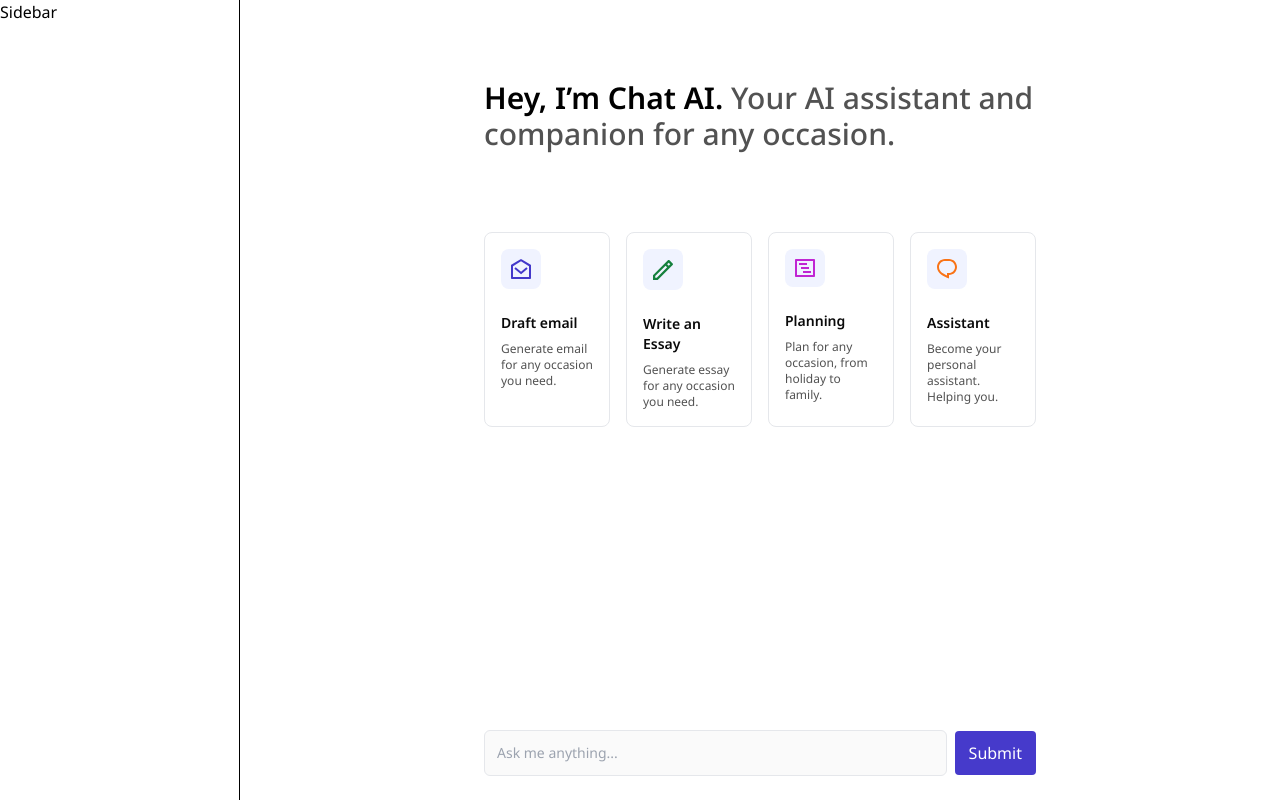
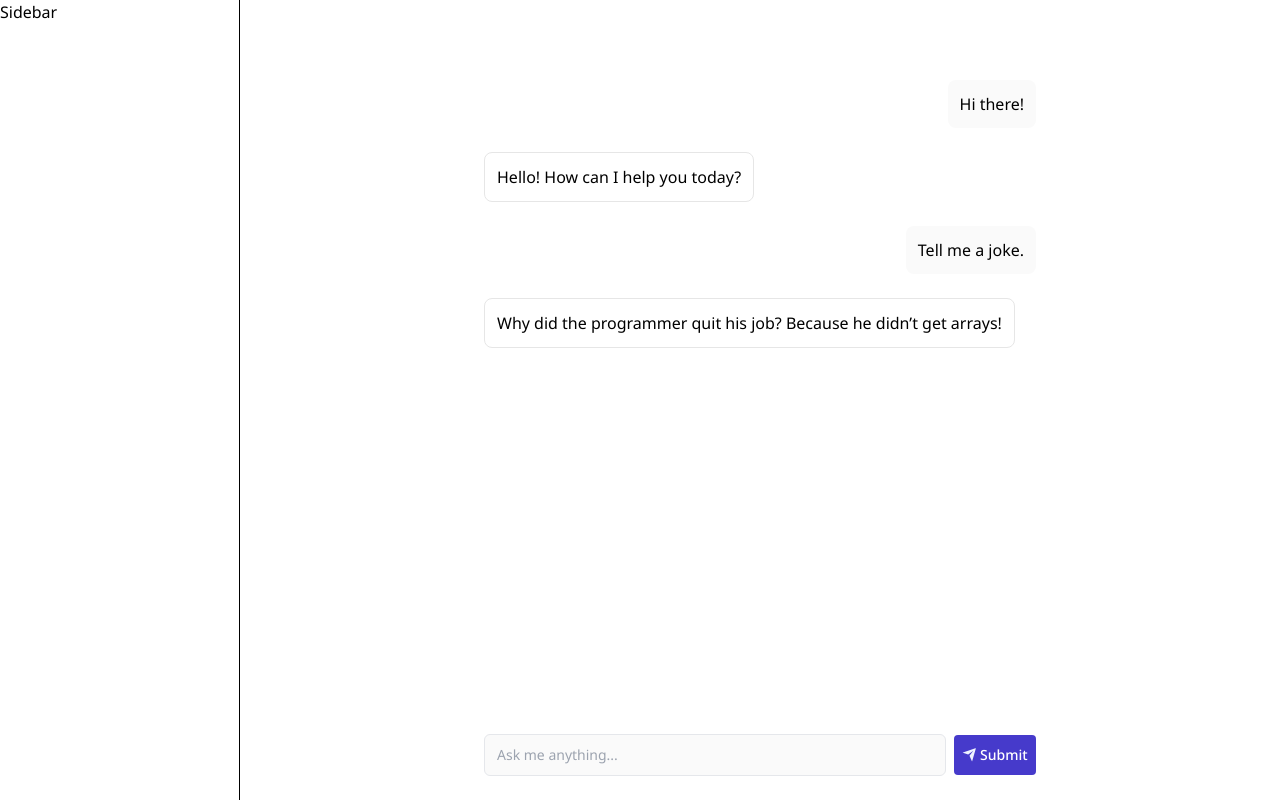
Before and after one commit to abhijeetbutola/chat_ai, a Next.js app: page /chat in a window 1280 px wide. Built offline with nearby package versions, Linux system fonts and the light colour scheme.

Commit message:
chat window ui

```diff
--- a/app/chat/layout.tsx
+++ b/app/chat/layout.tsx
@@ -5,7 +5,7 @@ export default function RootLayout({}: Readonly<{
   children: React.ReactNode;
 }>) {
   return (
-    <div className="flex">
+    <div className="flex w-full">
       <Sidebar />
       <ChatPage />
     </div>
--- a/components/ChatContainer.tsx
+++ b/components/ChatContainer.tsx
@@ -1,7 +1,7 @@
 import { ReactNode } from "react";
 
 function ChatContainer({ children }: { children: ReactNode }) {
-  return <div className="px-16">{children}</div>;
+  return <div className="w-full sm:px-4 md:px-8 lg:px-16">{children}</div>;
 }
 
 export default ChatContainer;
--- a/components/ChatInput.tsx
+++ b/components/ChatInput.tsx
@@ -1,5 +1,6 @@
 "use client";
 
+import Image from "next/image";
 import Button from "./Button";
 
 function ChatInput() {
@@ -14,10 +15,16 @@ function ChatInput() {
             // Send message
           }
         }}
-        className="w-full py-3 resize-none px-3 rounded-md border text-sm bg-secondary-foreground"
+        className="w-full py-2.5 resize-none px-3 rounded-md border text-sm bg-secondary-foreground"
       ></textarea>
-      <Button className="bg-primary text-primary-foreground px-3.5 py-2.5 rounded">
-        Submit
+      <Button className="flex gap-1 justify-center items-center bg-primary text-primary-foreground text-sm font-medium px-3.5 py-2.5 rounded">
+        <Image
+          src={"./icons/submitArrow.svg"}
+          alt="Submit button arrow"
+          width={14}
+          height={14}
+        />
+        <span>Submit</span>
       </Button>
     </div>
   );
--- a/components/ChatMessage.tsx
+++ b/components/ChatMessage.tsx
@@ -1,5 +1,26 @@
-function ChatMessage() {
-  return <div>Chat Message</div>;
+function ChatMessage({
+  id,
+  sender,
+  text,
+}: {
+  id: number;
+  sender: string;
+  text: string;
+}) {
+  const isUser = sender === "user";
+  return (
+    <div className={`flex ${isUser ? "justify-end" : "justify-start"} pb-6`}>
+      <div
+        className={`p-3 rounded-lg ${
+          isUser
+            ? "bg-secondary-foreground"
+            : "bg-background border border-muted"
+        }`}
+      >
+        {text}
+      </div>
+    </div>
+  );
 }
 
 export default ChatMessage;
--- a/components/ChatOptionsCard.tsx
+++ b/components/ChatOptionsCard.tsx
@@ -65,9 +65,7 @@ function ChatOptionsCard() {
       {chatOptions.map(({ id, icon, title, description, backgroundColor }) => (
         <div key={id} className="flex flex-col gap-6 border rounded-lg p-4">
           <div className="flex">
-            <div className={`bg-secondary p-2.5 rounded-lg ${backgroundColor}`}>
-              {icon}
-            </div>
+            <div className={`p-2.5 rounded-lg ${backgroundColor}`}>{icon}</div>
           </div>
           <div>
             <p className="text-foreground text-sm font-semibold mb-2">
--- a/components/ChatWelcome.tsx
+++ b/components/ChatWelcome.tsx
@@ -1,9 +1,8 @@
-import ChatInput from "./ChatInput";
 import ChatOptionsCard from "./ChatOptionsCard";
 
 function ChatWelcome() {
   return (
-    <div className="flex flex-col h-full pt-20 pb-6 px-[180px]">
+    <div className="flex flex-col h-full pb-6">
       <p className="text-3xl font-semibold">
         Hey, I’m Chat AI.
         <span className="text-muted-foreground font-medium">
@@ -14,7 +13,6 @@ function ChatWelcome() {
       <div className="mt-20 h-full">
         <ChatOptionsCard />
       </div>
-      <ChatInput />
     </div>
   );
 }
--- /dev/null
+++ b/components/ChatWindow.tsx
@@ -0,0 +1,17 @@
+import ChatMessage from "./ChatMessage";
+
+function ChatWindow({
+  messages,
+}: {
+  messages: { id: number; sender: string; text: string }[];
+}) {
+  return (
+    <div className="h-full overflow-y-auto bg-background">
+      {messages.map((msg) => (
+        <ChatMessage key={msg.id} {...msg} />
+      ))}
+    </div>
+  );
+}
+
+export default ChatWindow;
--- a/components/MessageSection.tsx
+++ b/components/MessageSection.tsx
@@ -1,7 +1,32 @@
+"use client";
+
+import { useState } from "react";
+import ChatInput from "./ChatInput";
 import ChatWelcome from "./ChatWelcome";
+import ChatWindow from "./ChatWindow";
 
 function MessageSection() {
-  return <ChatWelcome />;
+  const [messages, setMessages] = useState([
+    { id: 1, sender: "user", text: "Hi there!" },
+    { id: 2, sender: "bot", text: "Hello! How can I help you today?" },
+    { id: 3, sender: "user", text: "Tell me a joke." },
+    {
+      id: 4,
+      sender: "bot",
+      text: "Why did the programmer quit his job? Because he didn’t get arrays!",
+    },
+  ]);
+
+  return (
+    <div className="flex flex-col h-full pt-20 pb-6 lg:px-[180px]">
+      {messages.length > 0 ? (
+        <ChatWindow messages={messages} />
+      ) : (
+        <ChatWelcome />
+      )}
+      <ChatInput />
+    </div>
+  );
 }
 
 export default MessageSection;
```
Also changed, not shown: public/icons/submitArrow.svg (added).
